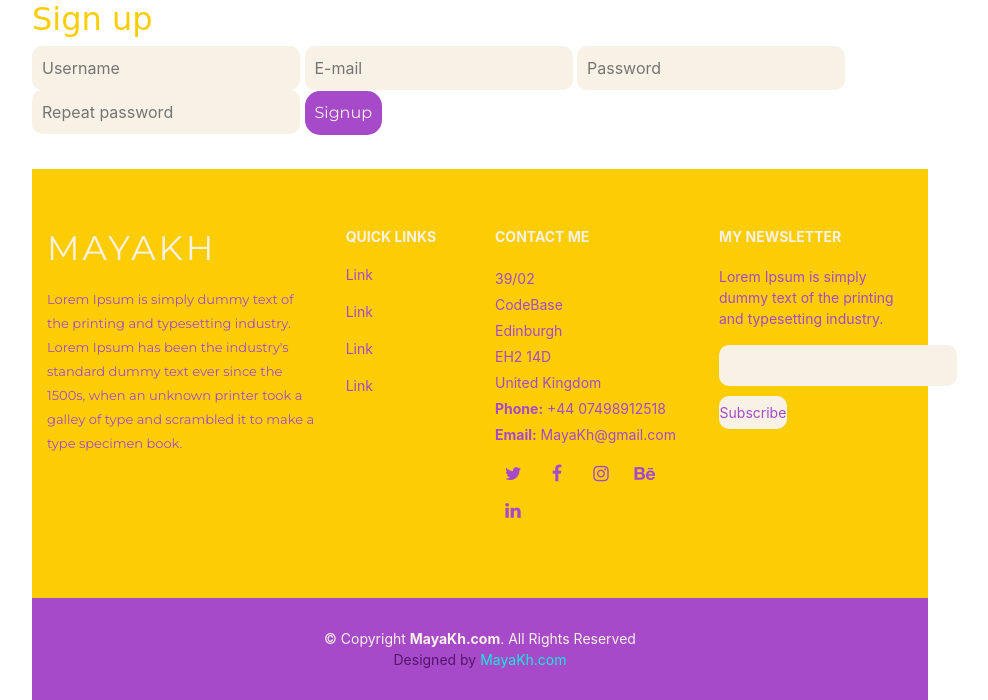
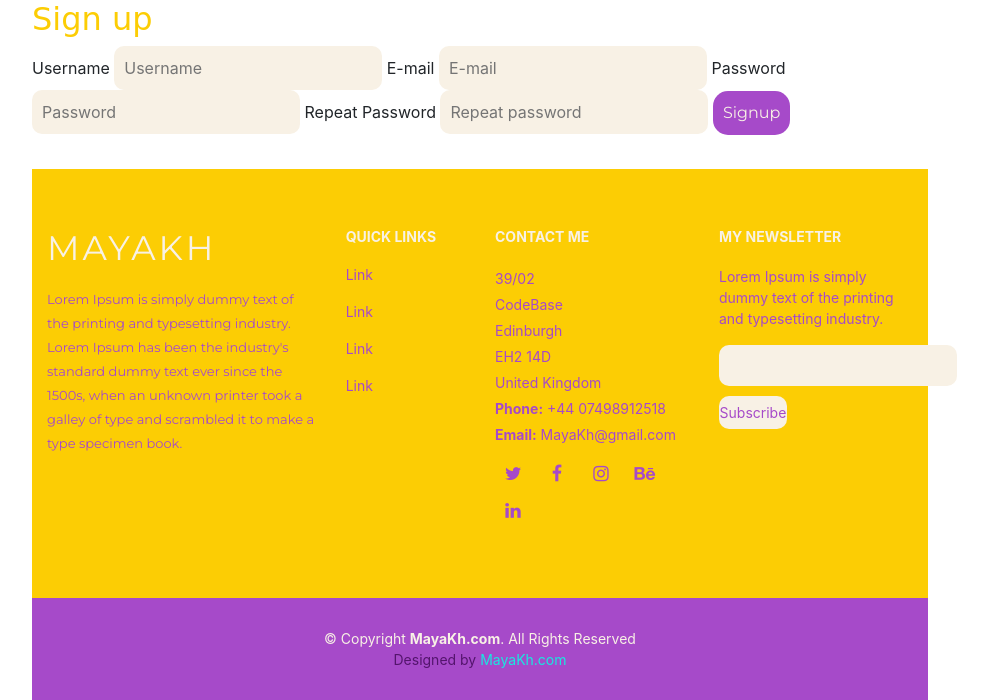
Before and after one commit to miriamkhenissi/PortfolioWebsite, a PHP site: page /signup.php in a window 1280 px wide. Shown: the part 100-800 px from the top of the page, without its empty margins (160-1148 px from the left). Run offline with PHP 8.4, Linux system fonts and the light colour scheme; some libraries are stand-ins or nearby versions; some web fonts are replaced.

Commit message:
Update headers and signup

```diff
--- a/header.php
+++ b/header.php
@@ -1,10 +1,10 @@
 <?php session_start(); ?>
 <!DOCTYPE html>
-<html>
+<html lang = "en">
 <head>
     <meta charset='utf-8'>
     <meta http-equiv='X-UA-Compatible' content='IE=edge'>
-    <title></title>
+    <title>Header</title>
     <meta name='viewport' content='width=device-width, initial-scale=1'>
     <link rel='stylesheet' type='text/css' media='screen' href='main2.css'>
     <link href="https://fonts.googleapis.com/css?family=Montserrat|Rammetto+One&display=swap" rel="stylesheet">
--- a/signup.php
+++ b/signup.php
@@ -41,9 +41,13 @@
     }
 ?>
     <form action="includes/signup.inc.php" method="post">
+        <label for="uid">Username</label>
         <input type = "text" name="uid" placeholder="Username" >
+        <label for="mail">E-mail</label>
         <input type = "text" name="mail" placeholder="E-mail">
+        <label for="pwd">Password</label>
         <input type = "password" name="pwd" placeholder="Password">
+        <label for="pwd-repeat">Repeat Password</label>
         <input type = "password" name="pwd-repeat" placeholder="Repeat password">
         <button type="submit" name="signup-submit">Signup</button>
 
```
